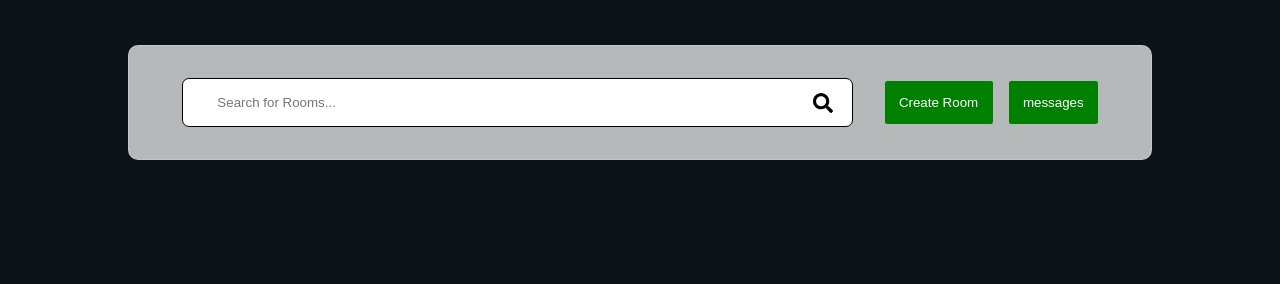
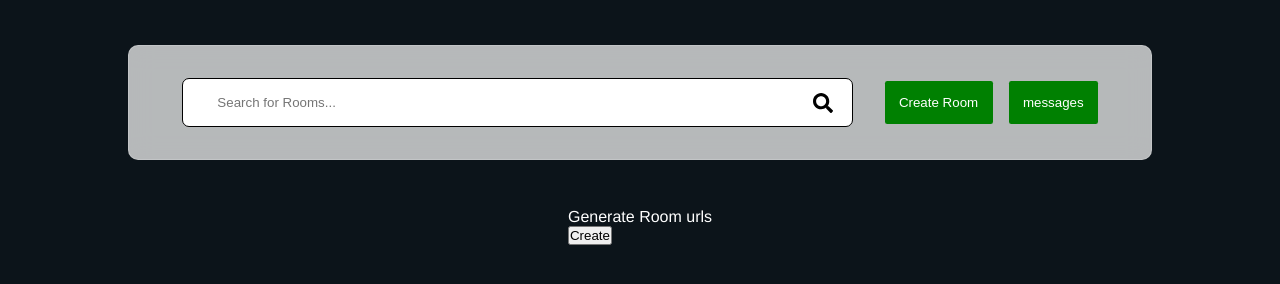
Before and after one commit to AnmolTutejaGitHub/Chat-App, a React app in the folder client/: page /home in a window 1280 px wide. Shown: the part 120-404 px from the top of the page. Built offline with nearby package versions, Linux system fonts and the light colour scheme; no server answers; sample sign-in values are in the browser's storage.

Commit message:
testing url redirect logic

```diff
--- a/client/package.json
+++ b/client/package.json
@@ -18,6 +18,7 @@
     "react-typewriter": "^0.4.1",
     "socket.io-client": "^4.8.0",
     "typewriter-effect": "^2.21.0",
+    "uuid": "^10.0.0",
     "web-vitals": "^2.1.4"
   },
   "scripts": {
--- a/client/src/Components/Home/Home.css
+++ b/client/src/Components/Home/Home.css
@@ -131,3 +131,7 @@
     color: green;
     cursor: pointer;
 }
+
+.generate-room-url {
+    color: white;
+}
--- a/client/src/Components/Home/Home.js
+++ b/client/src/Components/Home/Home.js
@@ -9,6 +9,7 @@ import UserContext from '../../Context/UserContext';
 import { BiLogOut } from "react-icons/bi";
 import Typewriter from 'typewriter-effect';
 import { GoHomeFill } from "react-icons/go";
+import { v4 as uuidv4 } from 'uuid';
 
 function Home() {
     const navigate = useNavigate();
@@ -18,6 +19,7 @@ function Home() {
     const [SearchRoom, setSearchRoom] = useState('');
     const [searchError, setSearchError] = useState('');
     const { user, setUser } = useContext(UserContext);
+    const [room_url, setRoom_url] = useState('');
 
     useEffect(() => {
         if (!user) logout();
@@ -68,6 +70,19 @@ function Home() {
         navigate('/');
     }
 
+    async function generateRoomUrl() {
+        const unique_id = uuidv4();
+        const url = `${process.env.REACT_APP_BACKEND_URL}/r/${unique_id}`;
+        setRoom_url(url);
+        try {
+            const res = await axios.post(`${process.env.REACT_APP_BACKEND_URL}/createRoom`, {
+                room_name: unique_id
+            });
+        } catch (error) {
+            console.error(error);
+        }
+    }
+
 
     return (
         <div className="home">
@@ -112,7 +127,12 @@ function Home() {
                     {searchError && <div className='error'>*{searchError}</div>}
                 </div>
 
-                <div className='rooms'></div>
+                <div className='room-url'>
+                    <div className='generate-room-url'>Generate Room urls</div>
+                    <button onClick={generateRoomUrl}>Create</button>
+                    <div>{room_url}</div>
+                </div>
+
             </div>
         </div>
     );
--- a/client/src/Components/Room/Room.js
+++ b/client/src/Components/Room/Room.js
@@ -1,4 +1,4 @@
-import { Navigate, useLocation } from 'react-router-dom';
+import { Navigate, useLocation, useSearchParams } from 'react-router-dom';
 import './Room.css';
 import { io } from "socket.io-client";
 import { useEffect, useState } from 'react';
@@ -17,7 +17,7 @@ function Room() {
 
     const navigate = useNavigate();
     const location = useLocation();
-    const roomData = location.state;
+    //const roomData = location.state;
     const { user, setUser } = useContext(UserContext);
 
     const [Users, setUsers] = useState([]);
@@ -28,9 +28,16 @@ function Room() {
     const [messages, setMessages] = useState([]);
     const [enteredValue, setEnteredValue] = useState('');
 
+    const [searchParams] = useSearchParams();
+    const roomData = location.state || { room_name: searchParams.get('room_name') };
+
     const renderMessages = messages.map((msg, index) => {
         return <div key={index}>{msg}</div>;
     });
+
+    useEffect(() => {
+        if (!user) navigate('/');
+    }, []);
 
     useEffect(() => {
         getHistory();
```
Also changed, not shown: 1 other file.
